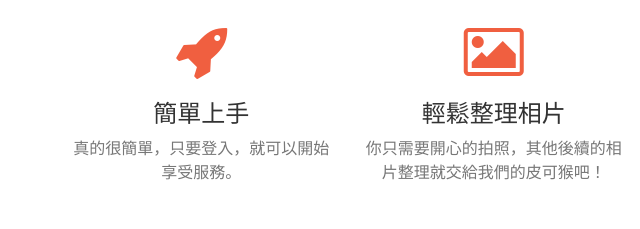
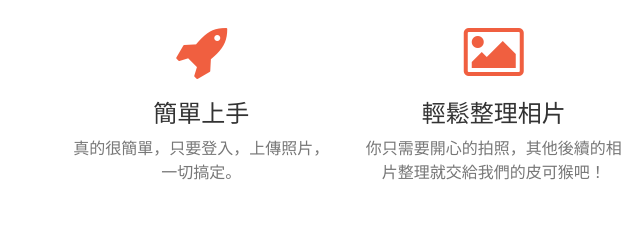
Before and after one commit to johnny7861532/PixelMonkey-zh-tw, a plain HTML site: page index.html in a window 1280 px wide. Shown: the part 1340-1569 px from the top of the page, 0-640 px from the left. Drawn offline with nearby package versions, Linux system fonts and the light colour scheme.

Commit message:
string fix!

```diff
--- a/index.html
+++ b/index.html
@@ -125,7 +125,7 @@
                     <div class="service-box">
                         <i class="fa fa-4x fa-rocket text-primary sr-icons"></i>
                         <h3>簡單上手</h3>
-                        <p class="text-muted">真的很簡單，只要登入，就可以開始享受服務。</p>
+                        <p class="text-muted">真的很簡單，只要登入，上傳照片，一切搞定。</p>
                     </div>
                 </div>
                 <div class="col-lg-3 col-md-6 text-center">
```
